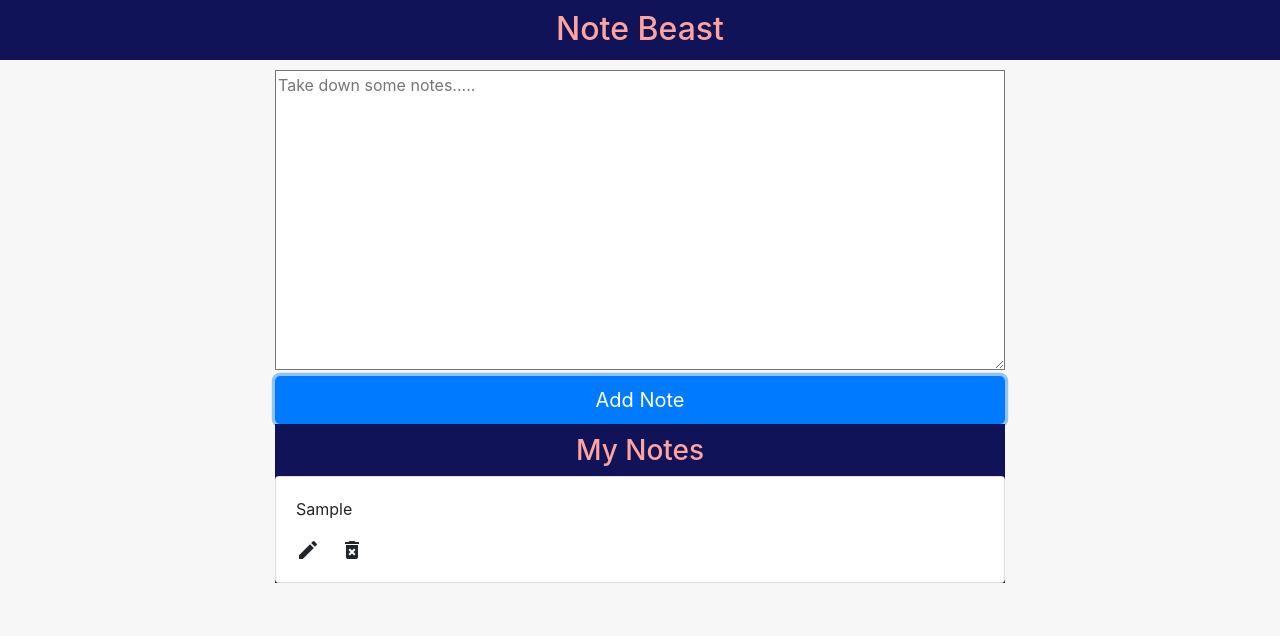
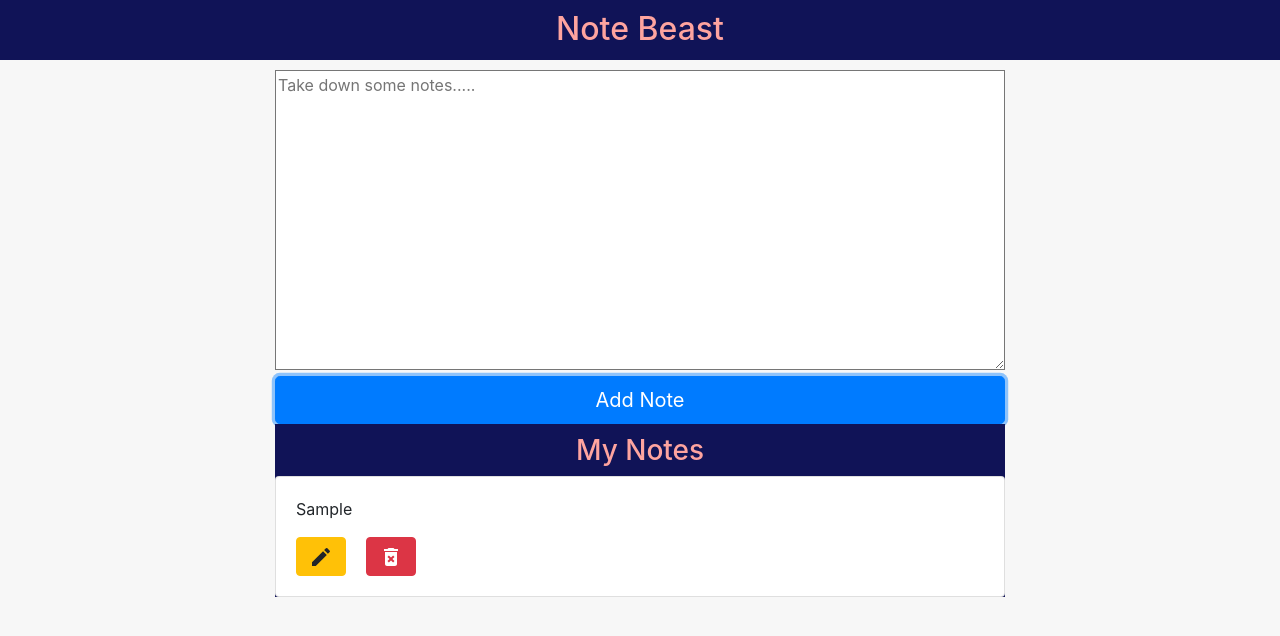
Before and after one commit to vincenttern/notes_app, a React app: page / in a window 1280 px wide. Both pictures are taken after typing "Sample" into the empty fields and a click on the button "Add Note". Shown: the top 636 px of the page. Built offline with nearby package versions, Linux system fonts and the light colour scheme.

Commit message:
Add react confirm alert on delete button

```diff
--- a/package.json
+++ b/package.json
@@ -39,6 +39,7 @@
     "raf": "3.4.0",
     "react": "^16.9.0",
     "react-bootstrap": "^1.0.0-beta.12",
+    "react-confirm-alert": "^2.4.1",
     "react-dev-utils": "^5.0.1",
     "react-dom": "^16.9.0",
     "resolve": "1.6.0",
--- a/src/components/NoteItem.js
+++ b/src/components/NoteItem.js
@@ -1,8 +1,12 @@
 import React, { Component } from "react";
 import Card from "react-bootstrap/Card";
+import Button from "react-bootstrap/Button";
 
 import EditIcon from "@material-ui/icons/Edit";
 import DeleteForeverIcon from "@material-ui/icons/DeleteForever";
+
+import { confirmAlert } from "react-confirm-alert"; // Import
+import "react-confirm-alert/src/react-confirm-alert.css"; // Import css
 
 export default class NoteItem extends Component {
   render() {
@@ -14,14 +18,32 @@ export default class NoteItem extends Component {
           <Card.Body>
             <Card.Text>{title}</Card.Text>
             <Card.Link>
-              <span onClick={handleEdit}>
+              <Button variant="warning" onClick={handleEdit}>
                 <EditIcon />
-              </span>
+              </Button>
             </Card.Link>
             <Card.Link>
-              <span onClick={handleDelete}>
+              <Button
+                variant="danger"
+                onClick={() =>
+                  confirmAlert({
+                    title: "Confirm to submit",
+                    message: "Are you sure to do this.",
+                    buttons: [
+                      {
+                        label: "Yes",
+                        onClick: () => handleDelete("Click OK To Delete")
+                      },
+                      {
+                        label: "No",
+                        onClick: () => alert("Click OK To Not Delete?")
+                      }
+                    ]
+                  })
+                }
+              >
                 <DeleteForeverIcon />
-              </span>
+              </Button>
             </Card.Link>
           </Card.Body>
         </Card>
```
Also changed, not shown: 1 other file (tests, documents, lock files or other folders).
